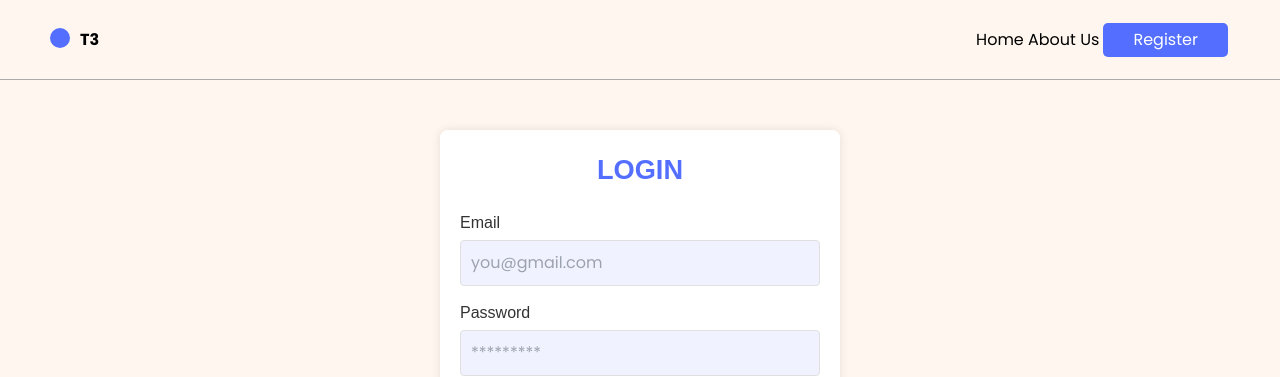
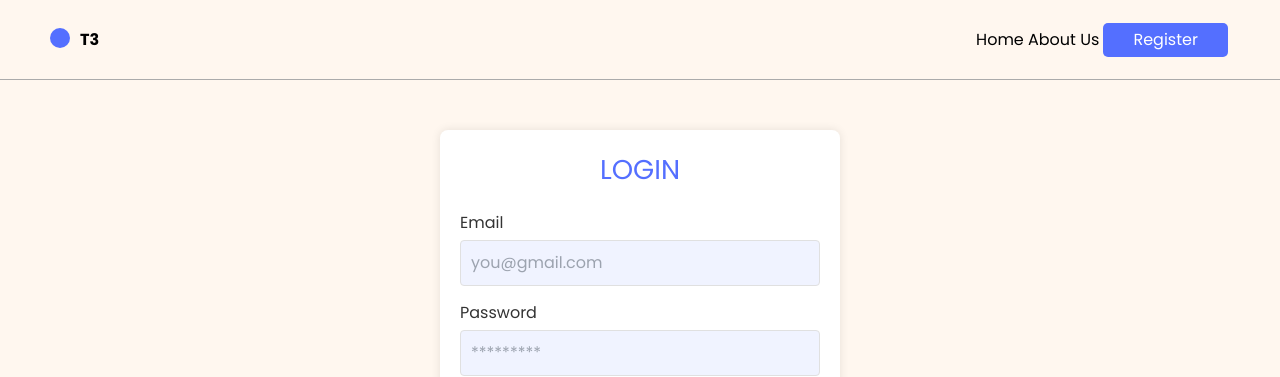
Before and after one commit to AlejandroEchavarriaRiwi/crud_product_tres, a Next.js app: page /login in a window 1280 px wide. Shown: the top 377 px of the page. Built offline with nearby package versions, Linux system fonts and the light colour scheme.

Commit message:
change style fonts

```diff
--- a/components/ui/form/style/login.register.css
+++ b/components/ui/form/style/login.register.css
@@ -28,8 +28,6 @@ input[type="password"] {
 /* titulo de formulario de registro y de login */
 .tituloLogin {
     font-size: 1.7rem;
-    font-weight: bold;
-    font-family: Arial, sans-serif;
     text-align: center;
     color: #546FFF;
     margin-bottom: 20px;
@@ -44,7 +42,6 @@ fieldset {
 
 /* estilo de label titulo del input */
 label {
-    font-family: sans-serif;
     color: #333333;
     display: flex;
     justify-content: start;
```
